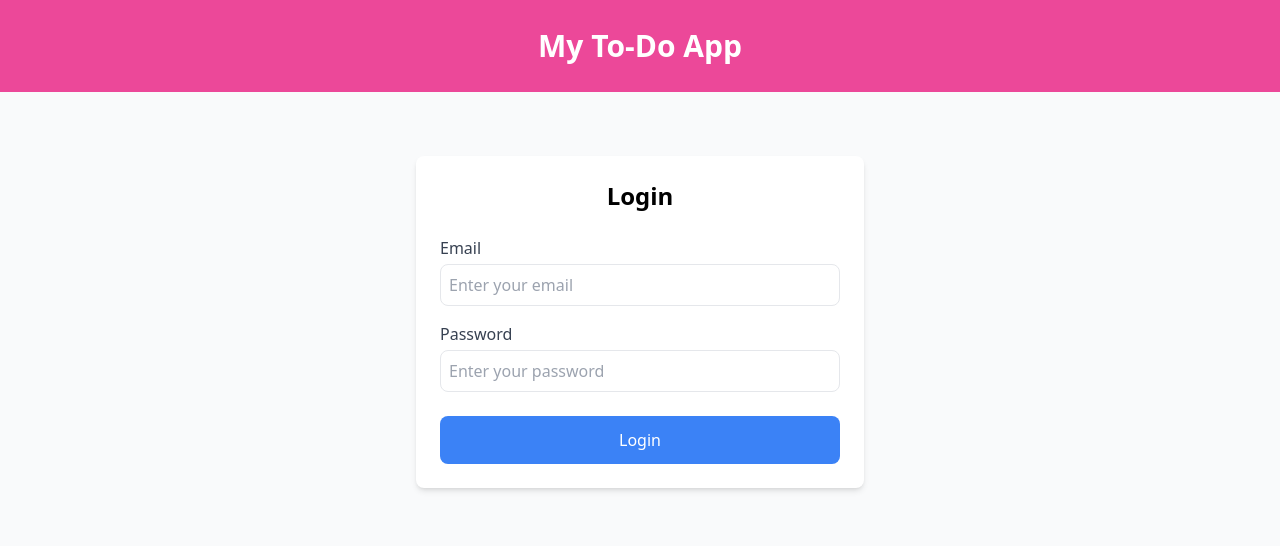
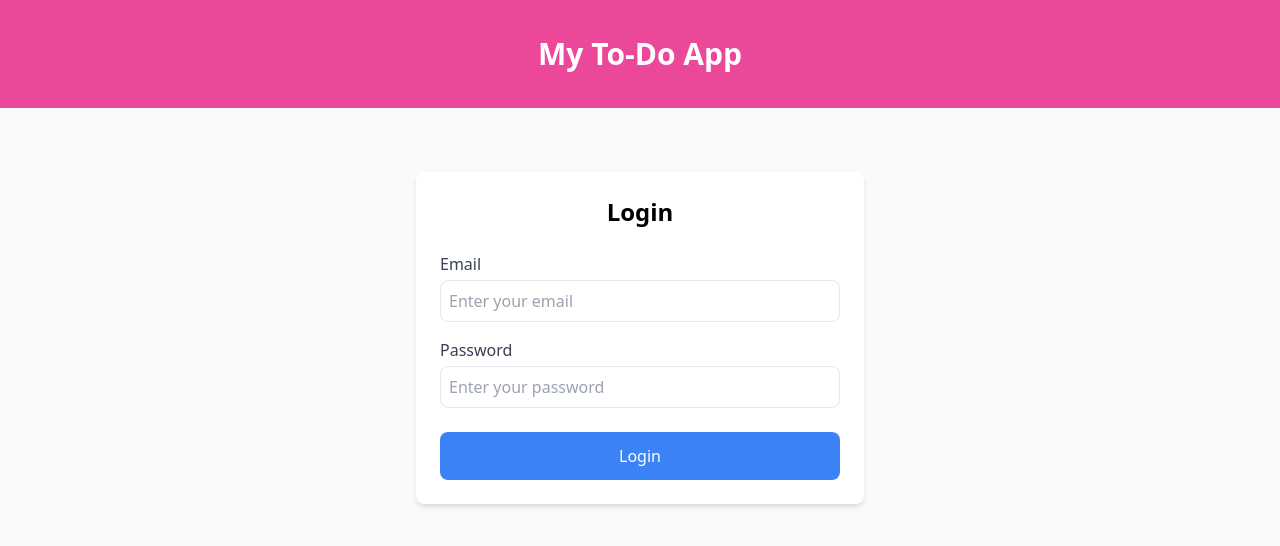
Before and after one commit to Adarsh0503/Todo-Devops, a React (Create React App) app in the folder frontend/: page / in a window 1280 px wide. Shown: the top 546 px of the page. Built offline with nearby package versions, Linux system fonts and the light colour scheme.

Commit message:
changed color

```diff
--- a/frontend/src/components/Header.js
+++ b/frontend/src/components/Header.js
@@ -2,7 +2,7 @@ import React from 'react';
 
 const Header = () => {
   return (
-    <header className="bg-pink-500 p-7 text-center">
+    <header className="bg-pink-500 p-9 text-center">
       <h1 className="text-3xl font-bold text-white">My To-Do App</h1>
     </header>
   );
```
